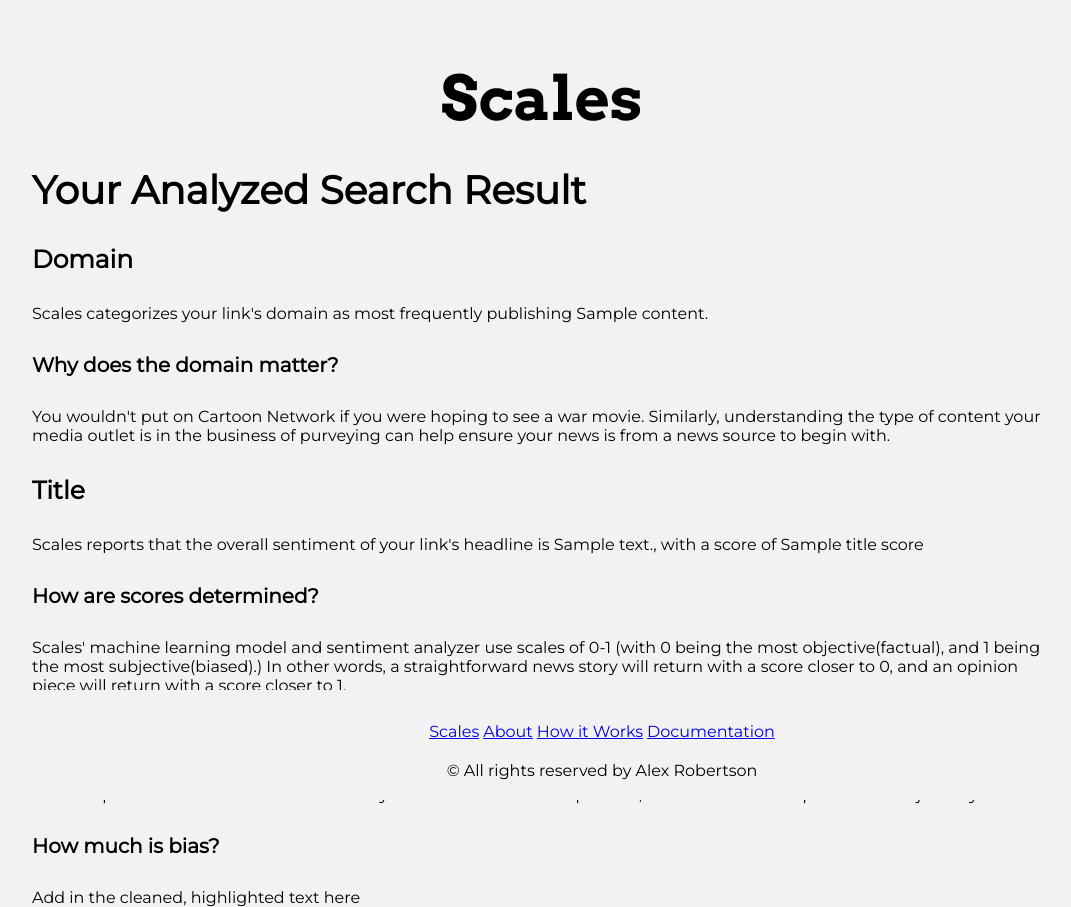
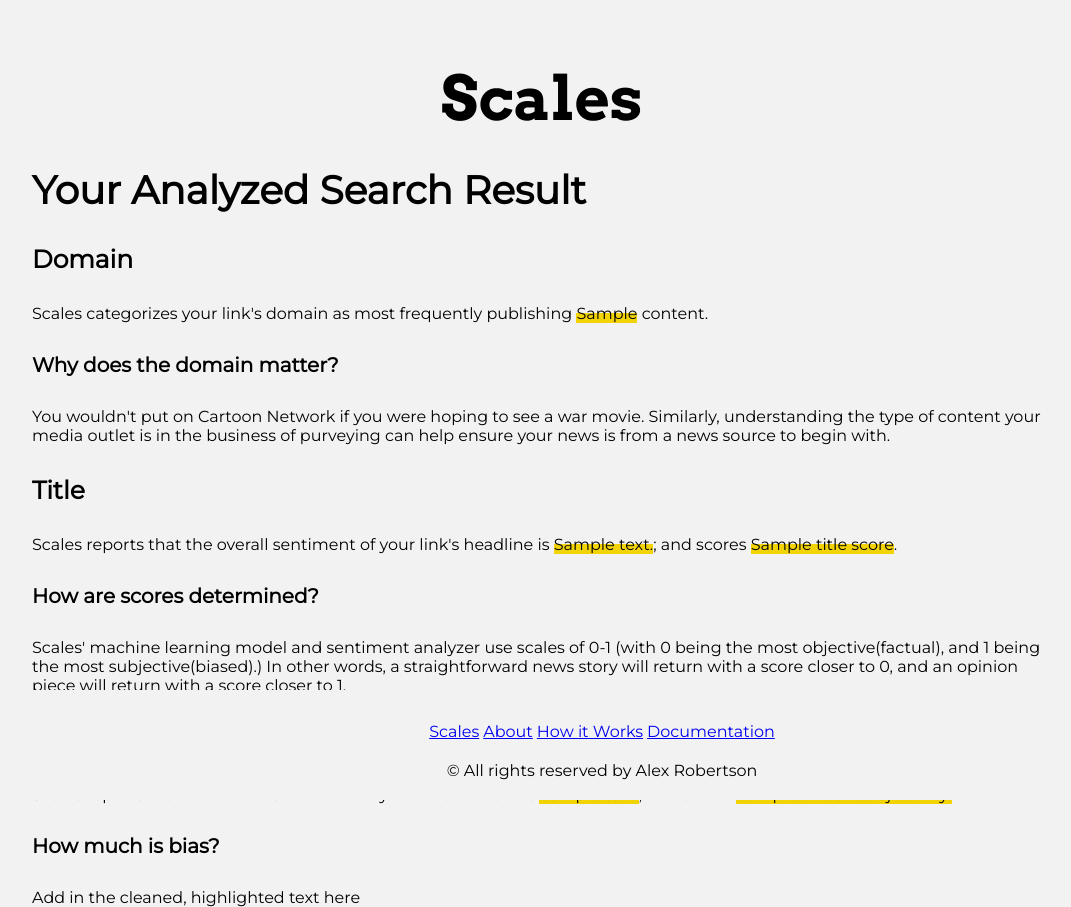
Before and after one commit to codesrobertson/scales, a Flask app: template templates/weigh.html in a window 1280 px wide. Shown: the whole page, without its empty margins (98-1169 px from the left). Run offline with Flask 2, Linux system fonts and the light colour scheme; the template is opened without the code that fills it: most values are stand-ins (such as "Sample title", 1, 10 or a date in 2020).

Commit message:
Adds result summary highlighting.

```diff
--- a/static/css/main.css
+++ b/static/css/main.css
@@ -135,3 +135,8 @@ a:link {
   text-align: center;
   margin-top: 5rem;
 }
+
+/* Low-highlight style inspiration: https://thirtyeightvisuals.com/blog/low-highlight-heading-links-squarespace */
+.Result-highlight {
+  background: linear-gradient(180deg,rgba(255,255,255,0) 50%, #f2d305 10%);
+}
--- a/templates/weigh.html
+++ b/templates/weigh.html
@@ -6,7 +6,7 @@
   <h3>Your Analyzed Search Result</h3>
 
   <h5>Domain</h5>
-  <p>Scales categorizes your link's domain as most frequently publishing {{ domain_category }} content.</p>
+  <p>Scales categorizes your link's domain as most frequently publishing <span class="Result-highlight"> {{ domain_category }}</span> content.</p>
 
   <h6>Why does the domain matter?</h6>
   <p>You wouldn't put on Cartoon Network if you were hoping to see a war movie. Similarly, understanding the type of content your media outlet is in the business of purveying can help ensure your news is from a news source to begin with.</p>
@@ -14,7 +14,7 @@
   <!-- Add in section with media literacy flashcards here -->
 
   <h5>Title</h5>
-  <p>Scales reports that the overall sentiment of your link's headline is {{ title_decision }}, with a score of {{ title_score }}</p>
+  <p>Scales reports that the overall sentiment of your link's headline is <span class="Result-highlight">{{ title_decision }}</span>; and scores <span class="Result-highlight">{{ title_score }}</span>.</p>
 
 
   <h6>How are scores determined?</h6>
@@ -22,7 +22,7 @@
 
 
   <h5>Content</h5>
-  <p>Scales reports that the overall sentiment of your url's content is {{ content_decision }}, with a score of {{ overall_subjectivity }}</p>
+  <p>Scales reports that the overall sentiment of your url's content is <span class="Result-highlight">{{ content_decision }}</span>; and scores <span class="Result-highlight">{{ overall_subjectivity }} </span>.</p>
 
   <h6>How much is bias?</h6>
   <!-- add loop or enumerator for however the percentages break down -->
--- a/weigh.py
+++ b/weigh.py
@@ -53,7 +53,7 @@ class Weigh:
 
   def get_title_decision(self, json_dictionary):
     if "title" not in json_dictionary or "decision" not in json_dictionary['title']:
-      return "none"
+      return "unavailable"
 
     title_decision = json_dictionary['title']['decision']
 
@@ -69,7 +69,7 @@ class Weigh:
 
   def get_content_decision(self, json_dictionary):
     if "content" not in json_dictionary or "decision" not in json_dictionary['content']:
-      return "none"
+      return "unavailable"
 
     content_decision = json_dictionary['content']['decision']
 
```
